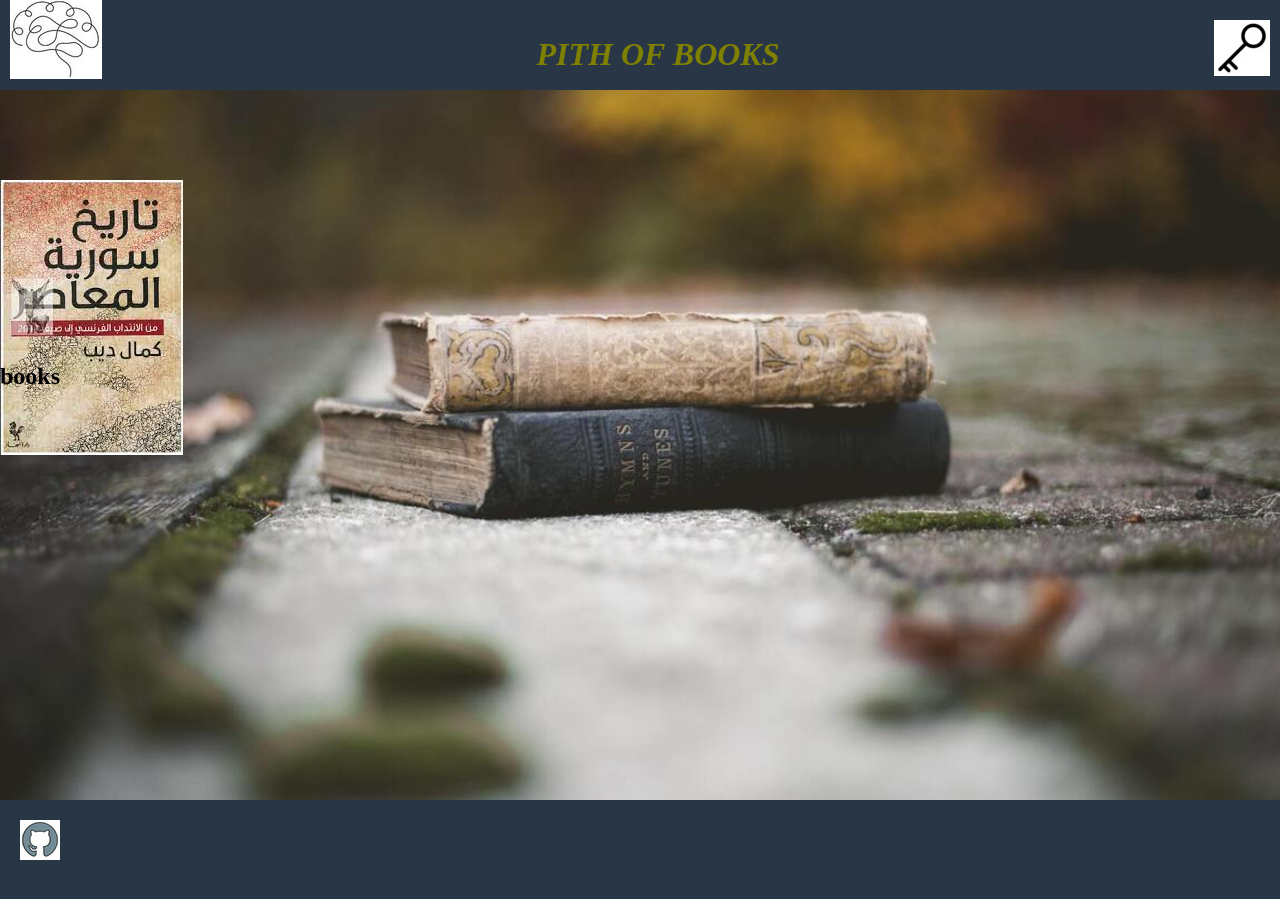
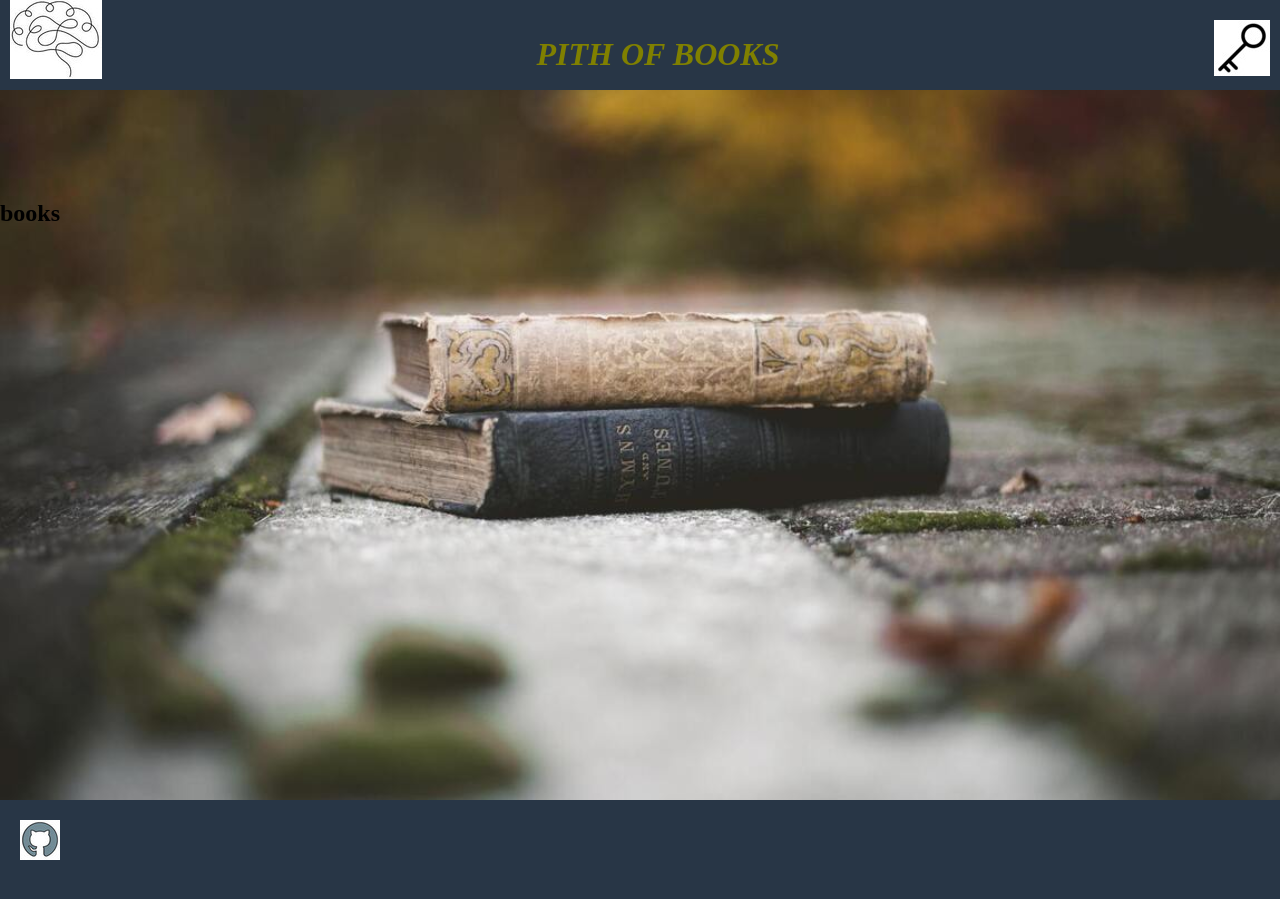
Before and after one commit to librojava/pith_of_books, a Jekyll site: the page built from history-books.html, in a window 1280 px wide. Built offline with Jekyll 4.4.1, drawn with Linux system fonts in a browser that asks for light colours.

Commit message:
Update history-books.html

```diff
--- a/history-books.html
+++ b/history-books.html
@@ -3,7 +3,7 @@
 ---
 
 <div class = "articles">
-  {% for article in site.categories.latest %}
+  {% for article in site.categories.historical %}
   <div class = "article-node">
     <a href = "{{site.baseurl}}{{article.url}}">
       <img src= "{{site.baseurl}}{{article.img}}">
```
